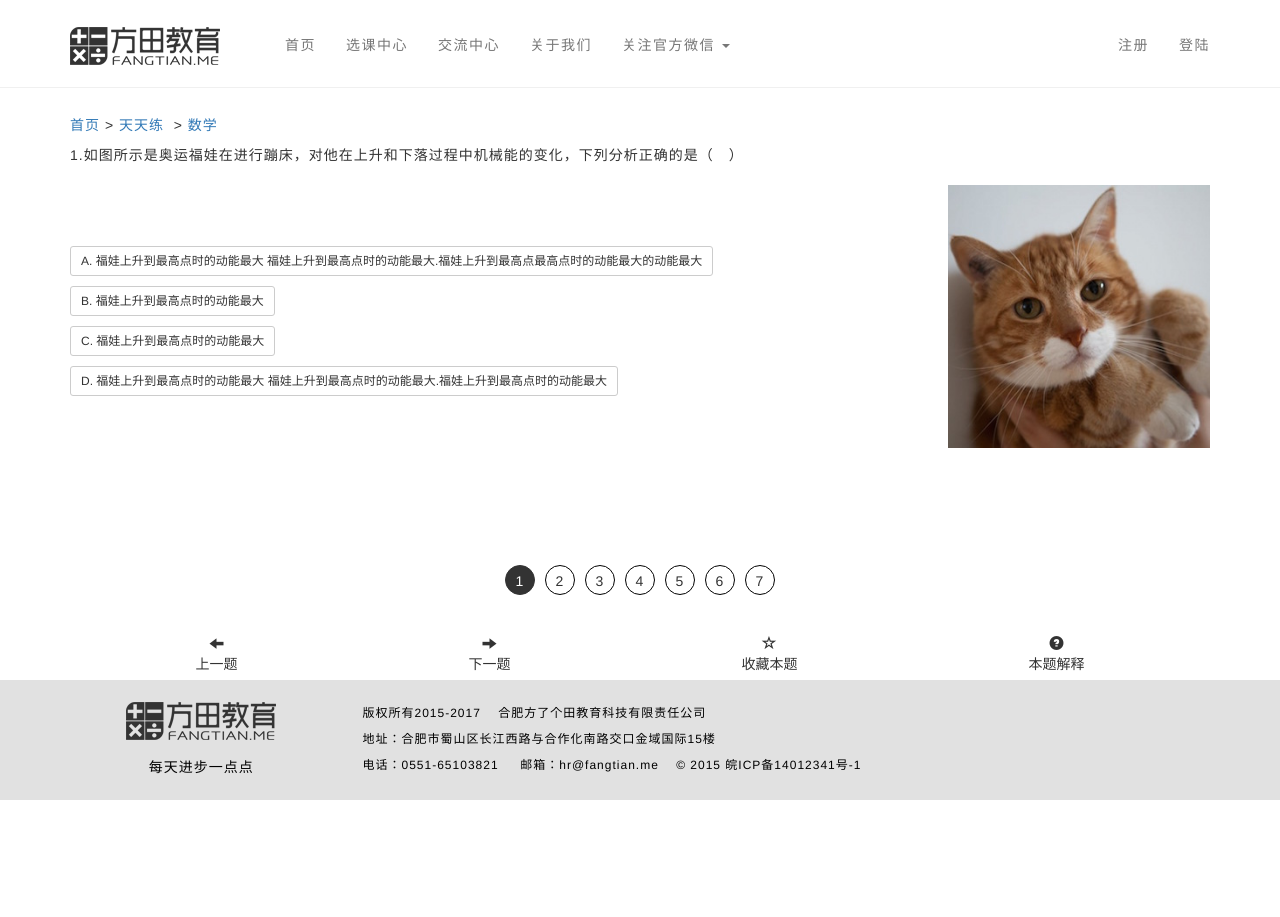
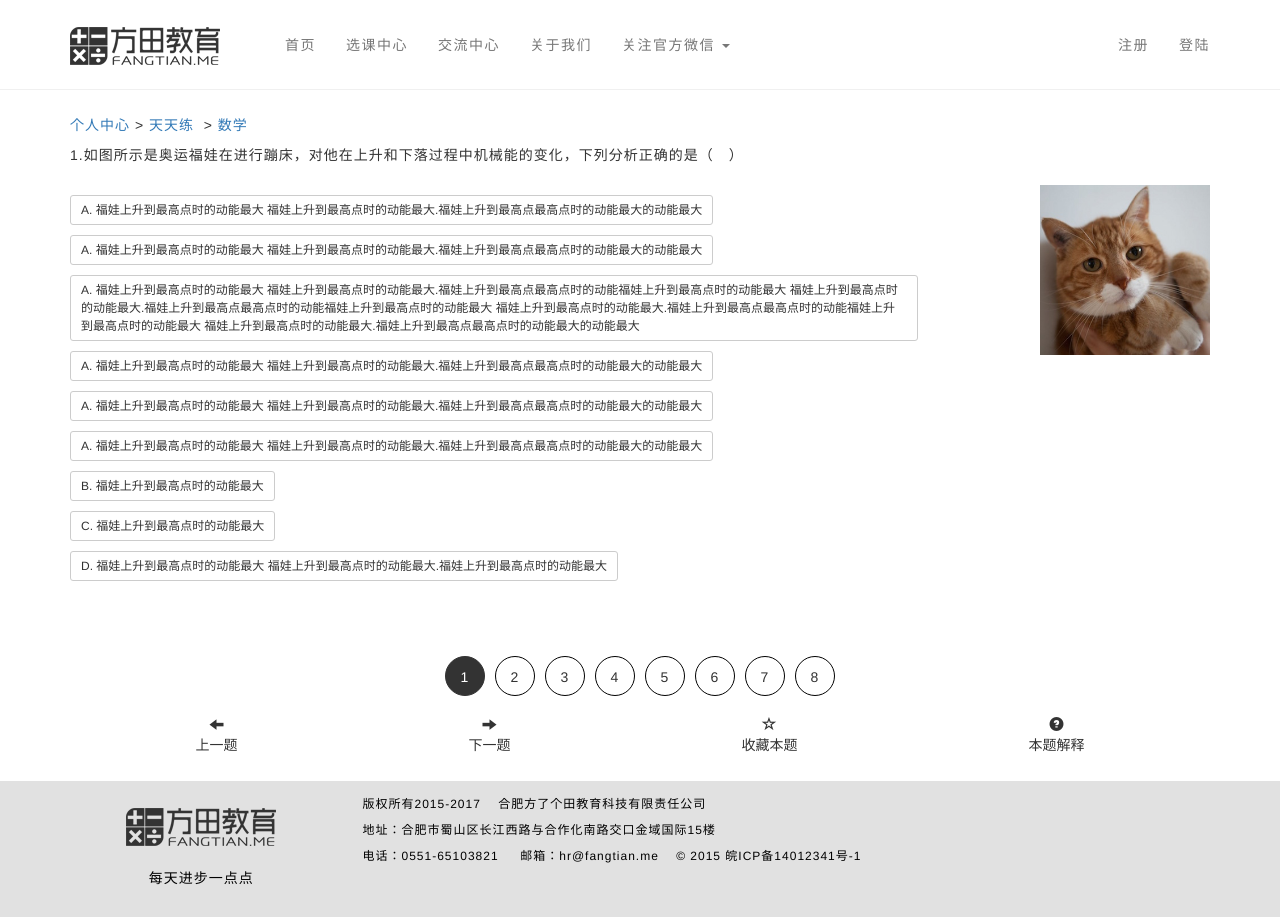
Before and after one commit to fangtian/fangtian_new, a PHP site: page /haibian/exam_new.html in a window 1280 px wide. Before the commit the page ends 800 px from the top, so only its background shows below. Run offline with PHP 8.4, Linux system fonts and the light colour scheme.

Commit message:
exame_new js

```diff
--- a/_/css/fangtian.css
+++ b/_/css/fangtian.css
@@ -74,6 +74,11 @@ header .navbar {
   margin-bottom: 0px;
   font-family: "Microsoft YaHei", "微软雅黑", "黑体", Arial;
   border-bottom: 1px solid #f0f0f0;
+}
+@media (min-width: 480px) {
+  header .navbar {
+    height: 90px;
+  }
 }
 header .navbar .container .navbar-brand {
   background-image: url(../images/logo_b.png), none;
@@ -645,11 +650,11 @@ header #dropdown-wx-menu .wx_desc {
   color: #333;
   float: left;
   display: block;
-  width: 30px;
-  height: 30px;
+  width: 40px;
+  height: 40px;
   margin: 5px;
-  border-radius: 30px;
-  line-height: 30px;
+  border-radius: 40px;
+  line-height: 40px;
   border: 1px solid #000;
   text-align: center;
   text-decoration: none;
@@ -658,6 +663,11 @@ header #dropdown-wx-menu .wx_desc {
   color: #fff;
   background-color: #333;
   border: 1px solid #333;
+}
+#exam_new #page .checked {
+  color: #fff;
+  background-color: green;
+  border: 1px solid green;
 }
 #exam_new .container_chose {
   width: 100%;
@@ -686,41 +696,42 @@ header #dropdown-wx-menu .wx_desc {
 }
 @media (min-width: 768px) {
   #exam_new .content_exam {
+    position: relative;
     margin-top: 90px;
+    min-height: 60vh;
   }
   #exam_new .content_exam .nav_exam {
     margin-top: 15px;
   }
   #exam_new .content_exam #content {
     min-height: 300px;
-  }
-  #exam_new .content_exam #content .opt {
-    display: -webkit-flex;
-    display: -ms-flexbox;
-    display: flex;
-    -webkit-align-items: center;
-    -ms-flex-align: center;
-    align-items: center;
-  }
-  #exam_new .footer {
-    position: fixed;
+    margin-bottom: 25vh;
+  }
+  #exam_new .content_exam #content .opt img {
+    float: right;
+    max-width: 200px;
+  }
+  #exam_new .content_exam #content .opt .opt_detail {
+    float: left;
+  }
+  #exam_new .bottom {
     width: 100%;
-    bottom: 0;
-  }
-  #exam_new .container_chose {
+  }
+  #exam_new .bottom .container_chose {
     width: 100%;
     position: absolute;
-    bottom: 15vh;
-  }
-  #exam_new #page {
+    bottom: 0;
+    margin-bottom: 20px;
+  }
+  #exam_new .bottom #page {
     min-width: 700px;
     position: absolute;
     margin-bottom: 40px;
     left: 50%;
+    bottom: 40px;
     -webkit-transform: translate(-50%, 0);
     -ms-transform: translate(-50%, 0);
     transform: translate(-50%, 0);
-    bottom: 20vh;
     display: -webkit-flex;
     display: -ms-flexbox;
     display: flex;
@@ -1170,6 +1181,7 @@ header #dropdown-wx-menu .wx_desc {
 }
 #course {
   background-color: #eeeeee;
+  min-height: 80vh;
   margin-top: 90px;
 }
 @media (max-width: 767px) {
@@ -1223,6 +1235,7 @@ header #dropdown-wx-menu .wx_desc {
 #course .course_list {
   background-color: #eeeeee;
   margin: 10px 0px;
+  font-size: 12px;
 }
 #course .course_list .classitem {
   padding: 10px;
@@ -2334,19 +2347,20 @@ footer .copyright i {
 .footer {
   color: black;
   height: 20vh;
-  padding: 20px;
+  padding: 10px 20px;
   background-color: #e1e1e1;
 }
 @media (min-width: 767px) {
   .footer {
-    height: 15vh;
+    height: 17vh;
   }
 }
 .footer .logo {
   text-align: center;
+  margin-top: 15px;
 }
 .footer .logo span {
-  margin-top: 15px;
+  margin-top: 20px;
 }
 .footer p {
   font-size: 12px;
--- a/exam_new.html
+++ b/exam_new.html
@@ -40,15 +40,15 @@
                         <span class="icon-bar"></span>
                         <span class="icon-bar"></span>
                     </button>
-                    <a class="navbar-brand" href="index.php">方田教育</a>
+                    <a class="navbar-brand" href="index.html">方田教育</a>
                 </div>
                 <!-- Collect the nav links, forms, and other content for toggling -->
                 <div class="collapse navbar-collapse" id="bs-example-navbar-collapse-1">
                     <ul class="nav navbar-nav">
-                        <li><a href="index.php">首页</a></li>
-                        <li><a href="course.php">选课中心</a></li>
-                        <li><a href="interaction.php">交流中心</a></li>
-                        <li><a href="about.php">关于我们</a></li>
+                        <li><a href="index.html">首页</a></li>
+                        <li><a href="course.html">选课中心</a></li>
+                        <li><a href="interaction.html">交流中心</a></li>
+                        <li><a href="about.html">关于我们</a></li>
                         <li class="hidden-sm hidden-xs">
                             <a id="dropdown_wx" class="dropdown-toggle" data-toggle="dropdown" role="button" aria-haspopup="true" aria-expanded="true">
                 关注官方微信 <span class="caret"></span>
@@ -138,7 +138,7 @@
     <section class="content_exam container">
         <div class="nav_exam">
             <ul>
-                <li><a href="#">首页</a>&nbsp;&gt;&nbsp;</li>
+                <li><a href="#">个人中心</a>&nbsp;&gt;&nbsp;</li>
                 <li><a href="#">天天练</a>&nbsp; &gt;&nbsp;</li>
                 <li><a href="#">数学</a></li>
             </ul>
@@ -147,88 +147,112 @@
             <div class="item">
                 <p class="title">1.如图所示是奥运福娃在进行蹦床，对他在上升和下落过程中机械能的变化，下列分析正确的是（　）</p>
                 <div class="row opt">
-                    <div class="col-sm-9">
+                    <img class="img-rounded img-responsive col-sm-3" src="_/images/portrait.jpg" alt="">
+                    <div class="col-sm-9 opt_detail">
+                        <button class="btn btn-default btn-sm">A. 福娃上升到最高点时的动能最大 福娃上升到最高点时的动能最大.福娃上升到最高点最高点时的动能最大的动能最大</button>
+                        <button class="btn btn-default btn-sm">A. 福娃上升到最高点时的动能最大 福娃上升到最高点时的动能最大.福娃上升到最高点最高点时的动能最大的动能最大</button>
+                        <button class="btn btn-default btn-sm">A. 福娃上升到最高点时的动能最大 福娃上升到最高点时的动能最大.福娃上升到最高点最高点时的动能福娃上升到最高点时的动能最大 福娃上升到最高点时的动能最大.福娃上升到最高点最高点时的动能福娃上升到最高点时的动能最大 福娃上升到最高点时的动能最大.福娃上升到最高点最高点时的动能福娃上升到最高点时的动能最大 福娃上升到最高点时的动能最大.福娃上升到最高点最高点时的动能最大的动能最大</button>
+                        <button class="btn btn-default btn-sm">A. 福娃上升到最高点时的动能最大 福娃上升到最高点时的动能最大.福娃上升到最高点最高点时的动能最大的动能最大</button>
+                        <button class="btn btn-default btn-sm">A. 福娃上升到最高点时的动能最大 福娃上升到最高点时的动能最大.福娃上升到最高点最高点时的动能最大的动能最大</button>
                         <button class="btn btn-default btn-sm">A. 福娃上升到最高点时的动能最大 福娃上升到最高点时的动能最大.福娃上升到最高点最高点时的动能最大的动能最大</button>
                         <button class="btn btn-default btn-sm ">B. 福娃上升到最高点时的动能最大</button>
                         <button class="btn btn-default btn-sm">C. 福娃上升到最高点时的动能最大</button>
                         <button class="btn btn-default btn-sm ">D. 福娃上升到最高点时的动能最大 福娃上升到最高点时的动能最大.福娃上升到最高点时的动能最大 </button>
                     </div>
-                    <img class="img-rounded img-responsive col-sm-3" src="_/images/portrait.jpg" alt="">
                 </div>
             </div>
             <div class="item">
                 <p class="title">1.如图所示是奥运福娃在进行蹦床，对他在上升和下落过程中机械能的变化，下列分析正确的是（　）</p>
                 <div class="row opt">
-                    <div class="col-sm-9">
+                    <img class="img-rounded img-responsive col-sm-3" src="_/images/portrait.jpg" alt="">
+                    <div class="col-sm-9 opt_detail">
+                        <button class="btn btn-default btn-sm">A. 福娃上升到最高点时的动能最大 福娃上升到最高点时的动能最大.福娃上升到最高点最高点时的动能最大的动能最大</button>
+                        <button class="btn btn-default btn-sm">A. 福娃上升到最高点时的动能最大 福娃上升到最高点时的动能最大.福娃上升到最高点最高点时的动能最大的动能最大</button>
+                        <button class="btn btn-default btn-sm">A. 福娃上升到最高点时的动能最大 福娃上升到最高点时的动能最大.福娃上升到最高点最高点时的动能最大的动能最大</button>
                         <button class="btn btn-default btn-sm">A. 福娃上升到最高点时的动能最大 福娃上升到最高点时的动能最大.福娃上升到最高点最高点时的动能最大的动能最大</button>
                         <button class="btn btn-default btn-sm ">B. 福娃上升到最高点时的动能最大</button>
                         <button class="btn btn-default btn-sm">C. 福娃上升到最高点时的动能最大</button>
                         <button class="btn btn-default btn-sm ">D. 福娃上升到最高点时的动能最大 福娃上升到最高点时的动能最大.福娃上升到最高点时的动能最大 </button>
                     </div>
-                    <img class="img-rounded img-responsive col-sm-3" src="_/images/portrait.jpg" alt="">
                 </div>
             </div>
             <div class="item">
                 <p class="title">1.如图所示是奥运福娃在进行蹦床，对他在上升和下落过程中机械能的变化，下列分析正确的是（　）</p>
                 <div class="row opt">
-                    <div class="col-sm-9">
+                    <img class="img-rounded img-responsive col-sm-3" src="_/images/portrait.jpg" alt="">
+                    <div class="col-sm-9 opt_detail">
                         <button class="btn btn-default btn-sm">A. 福娃上升到最高点时的动能最大 福娃上升到最高点时的动能最大.福娃上升到最高点最高点时的动能最大的动能最大</button>
                         <button class="btn btn-default btn-sm ">B. 福娃上升到最高点时的动能最大</button>
                         <button class="btn btn-default btn-sm">C. 福娃上升到最高点时的动能最大</button>
                         <button class="btn btn-default btn-sm ">D. 福娃上升到最高点时的动能最大 福娃上升到最高点时的动能最大.福娃上升到最高点时的动能最大 </button>
                     </div>
-                    <img class="img-rounded img-responsive col-sm-3" src="_/images/portrait.jpg" alt="">
                 </div>
             </div>
             <div class="item">
                 <p class="title">1.如图所示是奥运福娃在进行蹦床，对他在上升和下落过程中机械能的变化，下列分析正确的是（　）</p>
                 <div class="row opt">
-                    <div class="col-sm-9">
+                    <img class="img-rounded img-responsive col-sm-3" src="_/images/portrait.jpg" alt="">
+                    <div class="col-sm-9 opt_detail">
                         <button class="btn btn-default btn-sm">A. 福娃上升到最高点时的动能最大 福娃上升到最高点时的动能最大.福娃上升到最高点最高点时的动能最大的动能最大</button>
                         <button class="btn btn-default btn-sm ">B. 福娃上升到最高点时的动能最大</button>
                         <button class="btn btn-default btn-sm">C. 福娃上升到最高点时的动能最大</button>
                         <button class="btn btn-default btn-sm ">D. 福娃上升到最高点时的动能最大 福娃上升到最高点时的动能最大.福娃上升到最高点时的动能最大 </button>
                     </div>
+                </div>
+            </div>
+            <div class="item">
+                <p class="title">4、
+                    <br>材料1：化学中将物质的变化分为物理变化和化学变化两种。没有新物质生成的变化称为物理变化，如冰雪融化；有新物质生成的变化称为化学变化，如纸张燃烧。
+                    <br> 材料2：物质的性质包含以下两类： ① 化学性质：需要通过化学变化才能体现出来的性质 （可燃性、助燃性、稳定性、毒性、还原性、酸性、碱性、腐蚀性、强氧化性等） ② 物理性质：不需要通过化学变化就能体现出来的性质 （颜色、气味、状态、熔点、沸点、密度、硬度、溶解性、挥发性、导电、导热性等）
+                    <br>下列变化一定属于化学变化的有哪些？ ①粮食酿成酒 ②气球爆炸 ③玻璃杯打碎 ④植物的光合作用 ⑤自行车骑一段时间后，车圈生锈了 ⑥洗完的衣服在阳光下晾晒，很快会干</p>
+                <div class="row opt">
                     <img class="img-rounded img-responsive col-sm-3" src="_/images/portrait.jpg" alt="">
+                    <div class="col-sm-9 opt_detail">
+                        <button class="btn btn-default btn-sm">A. 福娃上升到最高点时的动能最大 福娃上升到最高点时的动能最大.福娃上升到最高点最高点时的动能最大的动能最大</button>
+                        <button class="btn btn-default btn-sm ">B. 福娃上升到最高点时的动能最大</button>
+                        <button class="btn btn-default btn-sm">C. 福娃上升到最高点时的动能最大</button>
+                        <button class="btn btn-default btn-sm ">D. 福娃上升到最高点时的动能最大 福娃上升到最高点时的动能最大.福娃上升到最高点时的动能最大 </button>
+                    </div>
                 </div>
             </div>
             <div class="item">
                 <p class="title">1.如图所示是奥运福娃在进行蹦床，对他在上升和下落过程中机械能的变化，下列分析正确的是（　）</p>
                 <div class="row opt">
-                    <div class="col-sm-9">
+                    <img class="img-rounded img-responsive col-sm-3" src="_/images/portrait.jpg" alt="">
+                    <div class="col-sm-9 opt_detail">
                         <button class="btn btn-default btn-sm">A. 福娃上升到最高点时的动能最大 福娃上升到最高点时的动能最大.福娃上升到最高点最高点时的动能最大的动能最大</button>
                         <button class="btn btn-default btn-sm ">B. 福娃上升到最高点时的动能最大</button>
                         <button class="btn btn-default btn-sm">C. 福娃上升到最高点时的动能最大</button>
                         <button class="btn btn-default btn-sm ">D. 福娃上升到最高点时的动能最大 福娃上升到最高点时的动能最大.福娃上升到最高点时的动能最大 </button>
                     </div>
-                    <img class="img-rounded img-responsive col-sm-3" src="_/images/portrait.jpg" alt="">
                 </div>
             </div>
             <div class="item">
                 <p class="title">1.如图所示是奥运福娃在进行蹦床，对他在上升和下落过程中机械能的变化，下列分析正确的是（　）</p>
                 <div class="row opt">
-                    <div class="col-sm-9">
+                    <img class="img-rounded img-responsive col-sm-3" src="_/images/portrait.jpg" alt="">
+                    <div class="col-sm-9 opt_detail">
                         <button class="btn btn-default btn-sm">A. 福娃上升到最高点时的动能最大 福娃上升到最高点时的动能最大.福娃上升到最高点最高点时的动能最大的动能最大</button>
                         <button class="btn btn-default btn-sm ">B. 福娃上升到最高点时的动能最大</button>
                         <button class="btn btn-default btn-sm">C. 福娃上升到最高点时的动能最大</button>
                         <button class="btn btn-default btn-sm ">D. 福娃上升到最高点时的动能最大 福娃上升到最高点时的动能最大.福娃上升到最高点时的动能最大 </button>
                     </div>
-                    <img class="img-rounded img-responsive col-sm-3" src="_/images/portrait.jpg" alt="">
                 </div>
             </div>
             <div class="item">
                 <p class="title">1.如图所示是奥运福娃在进行蹦床，对他在上升和下落过程中机械能的变化，下列分析正确的是（　）</p>
                 <div class="row opt">
-                    <div class="col-sm-9">
-                        <button class="btn btn-default btn-sm">A. 福娃上升到最高点时的动能最大 福娃上升到最高点时的动能最大.福娃上升到最高点最高点时的动能最大的动能最大</button>
+                    <img class="img-rounded img-responsive col-sm-3" src="_/images/portrait.jpg" alt="">
+                    <div class="col-sm-9 opt_detail">
+                        <button class="btn btn-default btn-sm">A. 福娃上升到最高点时的动能最高点时的动能最高点时的动能最高点时的动能最高点时的动能最高点时的动能最高点时的动能最高点时的动能最高点时的动能最大 福娃上升到最高点时的动能最大.福娃上升到最高点最高点时的动能最大的动能最大</button>
                         <button class="btn btn-default btn-sm ">B. 福娃上升到最高点时的动能最大</button>
                         <button class="btn btn-default btn-sm">C. 福娃上升到最高点时的动能最大</button>
                         <button class="btn btn-default btn-sm ">D. 福娃上升到最高点时的动能最大 福娃上升到最高点时的动能最大.福娃上升到最高点时的动能最大 </button>
                     </div>
-                    <img class="img-rounded img-responsive col-sm-3" src="_/images/portrait.jpg" alt="">
                 </div>
             </div>
         </div>
+        <div class="bottom clearfix">
             <div id="page" class="number">
             </div>
             <div class="container_chose">
@@ -242,6 +266,7 @@
                             <br>收藏本题</button>
                         <button><span class="glyphicon glyphicon-question-sign"></span>
                             <br>本题解释</button>
+                    </div>
                 </div>
             </div>
         </div>
@@ -264,8 +289,13 @@
         <!-- container -->
     </div>
     <!-- footer end -->
+    <!-- jQuery (necessary for Bootstrap's JavaScript plugins) -->
     <script src="_/components/js/jQuery.js"></script>
+    <!-- Include all compiled plugins (below), or include individual files as needed -->
+    <script src="_/js/bootstrap.js"></script>
+    <script src="_/js/fangtian.js"></script>
     <script>
+
     var Page = function(config) {
 
         this.containbox = $(config.containbox);
@@ -295,27 +325,37 @@
 
             this.pagebox.html(str);
             this.pagenums = $(".pagenum");
-            console.log(this.pagenums);
             var _this = this;
             this.goPage(1);
             this.pagenums.each(function(i, npage) {
                 $(npage).click(function() {
 
                     _this.goPage(this.innerHTML);
-                    console.log(this.innerHTML);
+
                 });
-            })
+            });
+
             $(".prebtn").click(function() {
                 _this.goPrev(_this.current);
             });
             $(".nextbtn").click(function() {
                 _this.goNext(_this.current);
             });
+            $('.btn', '.item').click(function() {
+                $(this).toggleClass('btn-info').siblings().removeClass('btn-info');
+                if ($(this).hasClass('btn-info')) {
+                    _this.checked(_this.current);
+                } else {
+                    _this.nocheck(_this.current);
+                }
+
+            });
 
         },
         goPage: function(num) {
 
             this.current = num;
+
             this.pagenums.removeClass("current");
             this.pagenums.eq(num - 1).addClass("current");
             var dataobjs = $(this.dataclass, this.containbox);
@@ -340,6 +380,14 @@
             }
             this.current++;
             this.goPage(this.current);
+        },
+        checked: function(num) {
+            this.pagenums.eq(num - 1).removeClass('current').addClass('checked');
+
+        },
+        nocheck: function(num) {
+            this.pagenums.eq(num - 1).removeClass('checked').addClass('current');
+
         }
     };
     (function() {
```
Also changed, not shown: _/components/less/_fangtian.less (+37 -19 lines), about.html (+13 -8 lines), course.html (+13 -11 lines), index.html (+5 -2 lines), interaction.html (+155 -35 lines), notebook.html (+168 -48 lines), 1 other file. Lines whose indentation alone changed are shown as unchanged.
